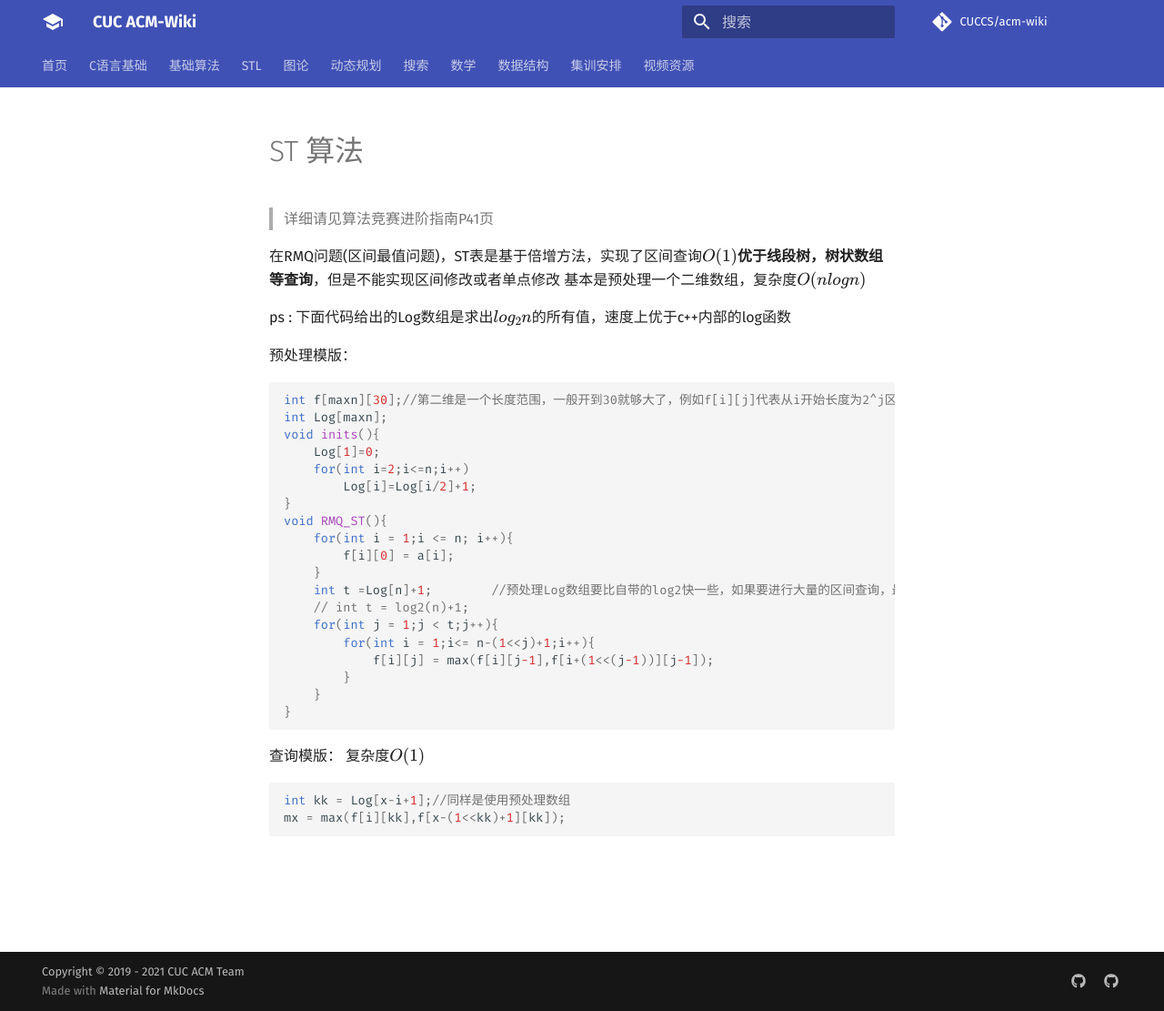
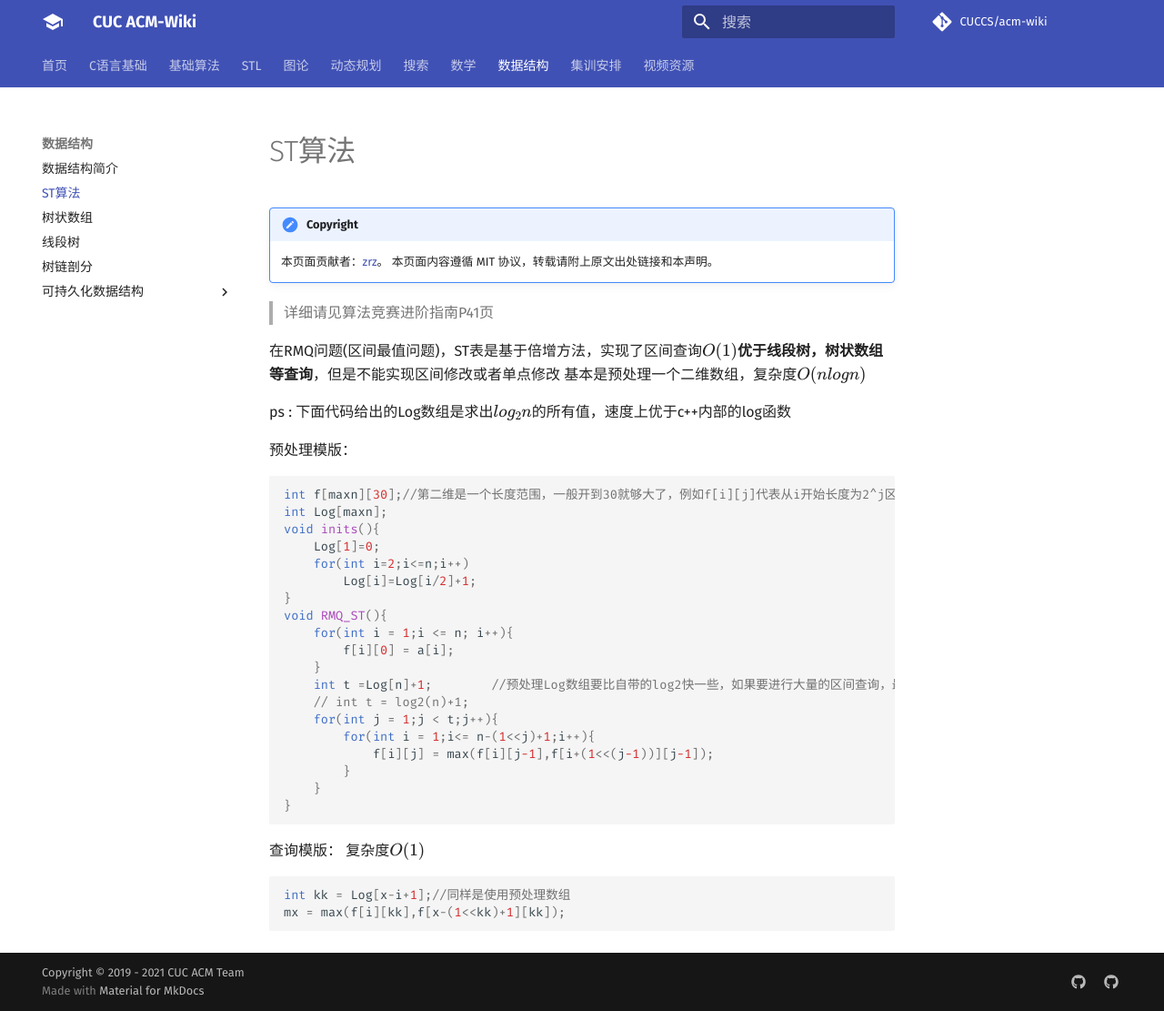
Before and after one commit to CUCCS/acm-wiki, an MkDocs documentation site: the page built from docs/data-struct/ST.md, in a window 1280 px wide and 1111 px high. Shown: the whole window at 91% size. Built offline with MkDocs 1.6.1 and Material for MkDocs 9.7.7, drawn with Linux system fonts in a browser that asks for light colours; formulas are drawn with MathJax 3; comment, search, counter and statistics services are not loaded.

Commit message:
增加了ST表

```diff
--- a/docs/data-struct/ST.md
+++ b/docs/data-struct/ST.md
@@ -1,4 +1,7 @@
-# ST 算法
+!!! note "Copyright"
+    本页面贡献者：[zrz](https://github.com/BehindShadow)。
+    本页面内容遵循 MIT 协议，转载请附上原文出处链接和本声明。
+
 > 详细请见算法竞赛进阶指南P41页
 
 在RMQ问题(区间最值问题)，ST表是基于倍增方法，实现了区间查询$O(1)$**优于线段树，树状数组等查询**，但是不能实现区间修改或者单点修改
--- a/mkdocs.yml
+++ b/mkdocs.yml
@@ -37,6 +37,7 @@ nav:
       - List: STL/list.md
       - Bitset: STL/bitset.md
   - 图论:
+      - 最短路: graph/shortest-path.md
       - 差分约束: graph/difference-constraint.md
       - 二分图: graph/bipartite-graph.md
   - 动态规划:
@@ -56,6 +57,7 @@ nav:
       - 快速傅里叶变换: math/fft.md
   - 数据结构:
       - 数据结构简介: data-struct/intro.md
+      - ST算法: data-struct/ST.md
       - 树状数组: data-struct/fenwick-tree.md
       - 线段树: data-struct/segment-tree.md
       - 树链剖分: data-struct/hld.md
```
Also changed, not shown: docs/graph/shortest-path.md (renamed from docs/graph/shortestPath.md, +4 -1 lines).
